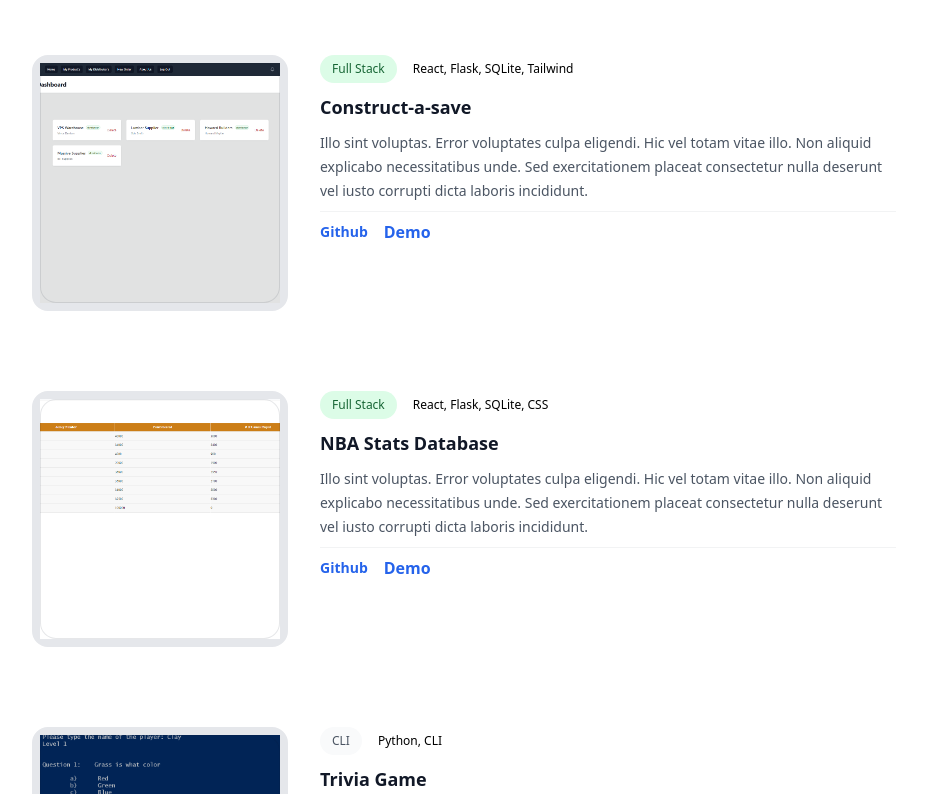
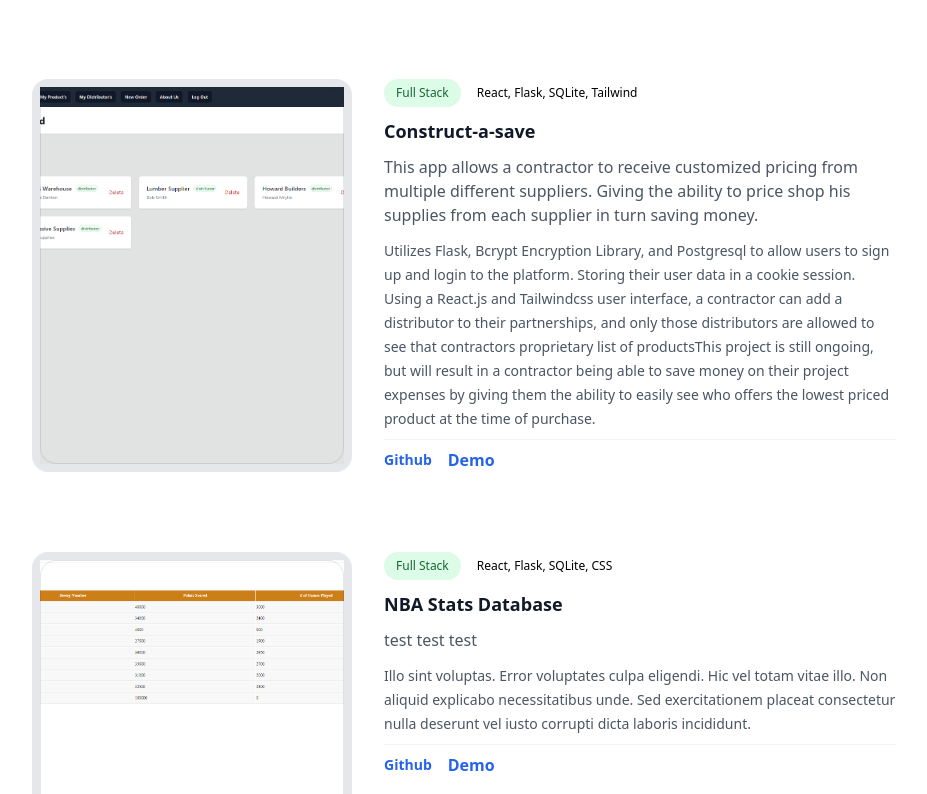
Before and after one commit to TrinitasAccounting/Personal-Website, a React (Create React App) app in the folder client/: page /projects in a window 1280 px wide. Shown: the part 686-1480 px from the top of the page, without its empty margins (176-1103 px from the left). Built offline with nearby package versions, Linux system fonts and the light colour scheme.

Commit message:
updating the projects list and links

```diff
--- a/client/src/components/HomePage.js
+++ b/client/src/components/HomePage.js
@@ -57,11 +57,11 @@ export default function HomePage() {
                     <h1 className="mt-10 text-4xl font-bold tracking-tight text-gray-900 sm:text-6xl">
                         Software Engineer and SaaS business enthusiast
                     </h1>
+                    {/* <p className="mt-6 text-lg leading-8 text-gray-600">
+                        Former professional beach volleyball player.
+                    </p> */}
                     <p className="mt-6 text-lg leading-8 text-gray-600">
-                        Former professional beach volleyball player.
-                    </p>
-                    <p className="text-lg leading-8 text-gray-600">
-                        Now a full stack developer with expertise using Javascript, Python, React.js, Flask, SQL, Tailwind, Material UI, and Power BI
+                        Full stack developer with expertise using Javascript, Python, React.js, Flask, SQL, Tailwind, Material UI, and Power BI
                     </p>
                     <div className="mt-10 flex items-center gap-x-6">
                         <a
--- a/client/src/components/ProjectsList.js
+++ b/client/src/components/ProjectsList.js
@@ -34,8 +34,9 @@ const posts = [
         id: 2,
         title: 'Construct-a-save',
         href: '/',
+        smallDescription: 'This app allows a contractor to receive customized pricing from multiple different suppliers. Giving the ability to price shop his supplies from each supplier in turn saving money. ',
         description:
-            'Illo sint voluptas. Error voluptates culpa eligendi. Hic vel totam vitae illo. Non aliquid explicabo necessitatibus unde. Sed exercitationem placeat consectetur nulla deserunt vel iusto corrupti dicta laboris incididunt.',
+            'Utilizes Flask, Bcrypt Encryption Library, and Postgresql to allow users to sign up and login to the platform. Storing their user data in a cookie session. Using a React.js and Tailwindcss user interface, a contractor can add a distributor to their partnerships, and only those distributors are allowed to see that contractors proprietary list of productsThis project is still ongoing, but will result in a contractor being able to save money on their project expenses by giving them the ability to easily see who offers the lowest priced product at the time of purchase. ',
         imageUrl:
             ConstuctASaveDistributorPageScreenshot,
         datetime: '2020-03-16',
@@ -55,6 +56,7 @@ const posts = [
         id: 3,
         title: 'NBA Stats Database',
         href: '/',
+        smallDescription: 'test test test',
         description:
             'Illo sint voluptas. Error voluptates culpa eligendi. Hic vel totam vitae illo. Non aliquid explicabo necessitatibus unde. Sed exercitationem placeat consectetur nulla deserunt vel iusto corrupti dicta laboris incididunt.',
         imageUrl:
@@ -77,6 +79,7 @@ const posts = [
         id: 4,
         title: 'Trivia Game',
         href: '/',
+        smallDescription: 'test test test',
         description:
             'Illo sint voluptas. Error voluptates culpa eligendi. Hic vel totam vitae illo. Non aliquid explicabo necessitatibus unde. Sed exercitationem placeat consectetur nulla deserunt vel iusto corrupti dicta laboris incididunt.',
         imageUrl:
@@ -99,6 +102,7 @@ const posts = [
         id: 5,
         title: 'Frenkenstein Phonebook',
         href: '/',
+        smallDescription: 'test test test',
         description:
             'Illo sint voluptas. Error voluptates culpa eligendi. Hic vel totam vitae illo. Non aliquid explicabo necessitatibus unde. Sed exercitationem placeat consectetur nulla deserunt vel iusto corrupti dicta laboris incididunt.',
         imageUrl:
@@ -121,6 +125,7 @@ const posts = [
         id: 6,
         title: 'Crypto Dashboard',
         href: '/',
+        smallDescription: 'test test test',
         description:
             'Illo sint voluptas. Error voluptates culpa eligendi. Hic vel totam vitae illo. Non aliquid explicabo necessitatibus unde. Sed exercitationem placeat consectetur nulla deserunt vel iusto corrupti dicta laboris incididunt.',
         imageUrl:
@@ -157,7 +162,7 @@ export default function ProjectsList() {
                     <div className="mt-16 m-4 grid grid-cols-1  space-y-20 lg:mt-20 lg:space-y-20">
                         {posts.map((post) => (
                             <article key={post.id} className="relative isolate  flex flex-col gap-8 lg:flex-row">
-                                <div className="relative aspect-[16/9] border-solid border-8 rounded-2xl border-gray-200 sm:aspect-[2/1] lg:aspect-square lg:w-64 lg:shrink-0">
+                                <div className="relative aspect-[16/9] border-solid border-8 rounded-2xl border-gray-200 sm:aspect-[2/1] lg:aspect-square lg:w-80 lg:shrink-0">
                                     <img
                                         src={post.imageUrl}
                                         alt=""
```
